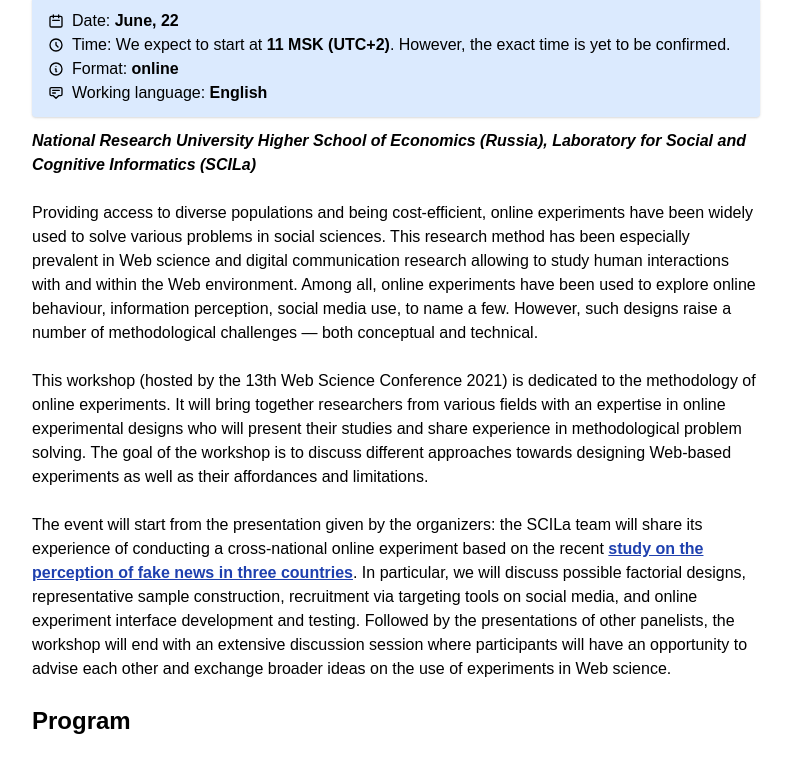
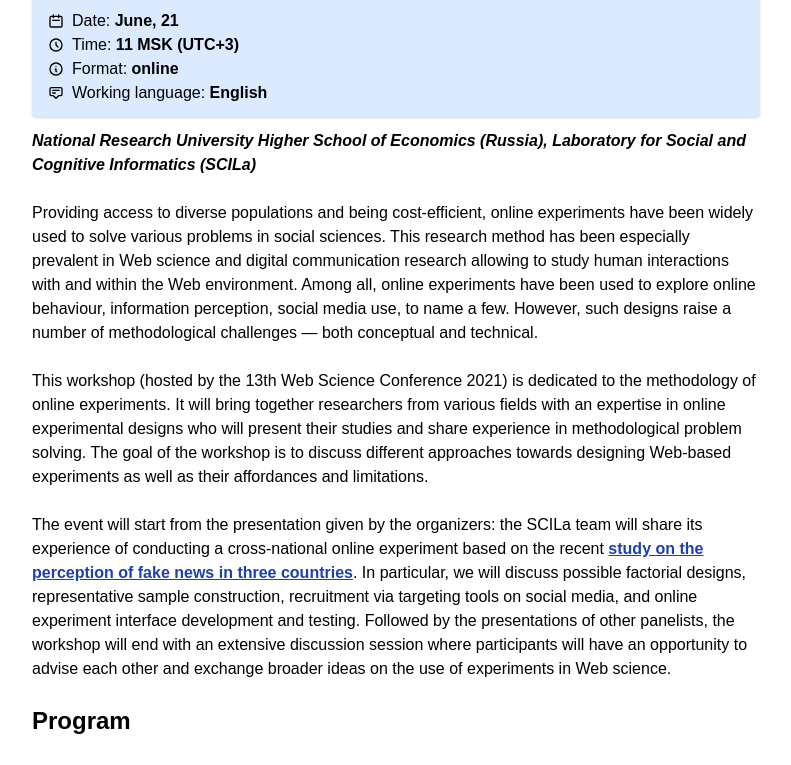
Before and after one commit to hse-scila/websci21, a plain HTML site: page docs/index.html in a window 1280 px wide. Shown: the part 191-956 px from the top of the page, without its empty margins (244-1035 px from the left). Drawn offline with nearby package versions, Linux system fonts and the light colour scheme.

Commit message:
date and time updated

```diff
--- a/docs/index.html
+++ b/docs/index.html
@@ -37,13 +37,13 @@
                 <svg class="w-4 h-4" xmlns="http://www.w3.org/2000/svg" fill="none" viewBox="0 0 24 24" stroke="currentColor">
                     <path stroke-linecap="round" stroke-linejoin="round" stroke-width="2" d="M8 7V3m8 4V3m-9 8h10M5 21h14a2 2 0 002-2V7a2 2 0 00-2-2H5a2 2 0 00-2 2v12a2 2 0 002 2z" />
                 </svg>
-                <span class="text-base">Date: <b>June, 22</b></span>
+                <span class="text-base">Date: <b>June, 21</b></span>
             </p>
             <p class="flex items-center space-x-2">
                 <svg class="w-4 h-4" xmlns="http://www.w3.org/2000/svg" fill="none" viewBox="0 0 24 24" stroke="currentColor">
                     <path stroke-linecap="round" stroke-linejoin="round" stroke-width="2" d="M12 8v4l3 3m6-3a9 9 0 11-18 0 9 9 0 0118 0z" />
                 </svg>
-                <span class="text-base">Time: We expect to start at <b>11 MSK (UTC+2)</b>. However, the exact time is yet to be confirmed.</span>
+                <span class="text-base">Time: <b>11 MSK (UTC+3)</b></span>
             </p>
             <p class="flex items-center space-x-2">
                 <svg class="w-4 h-4" xmlns="http://www.w3.org/2000/svg" fill="none" viewBox="0 0 24 24" stroke="currentColor">
```
Also changed, not shown: 1 other file.
